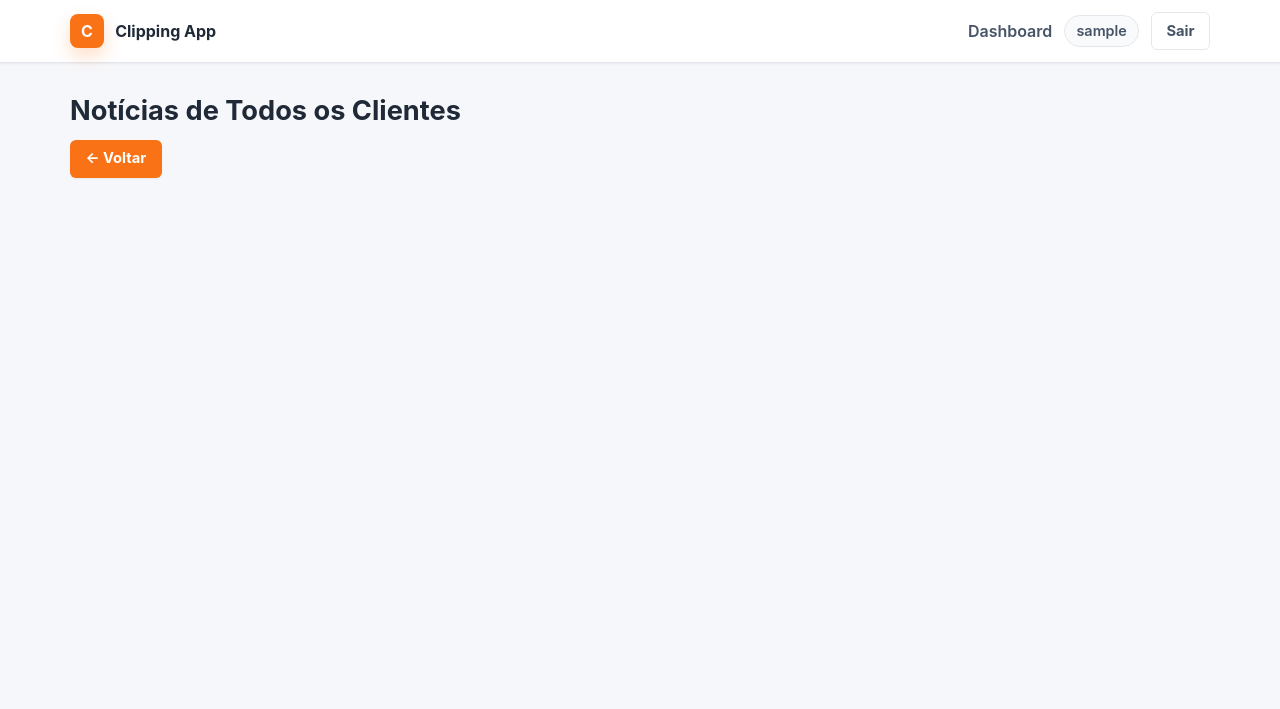
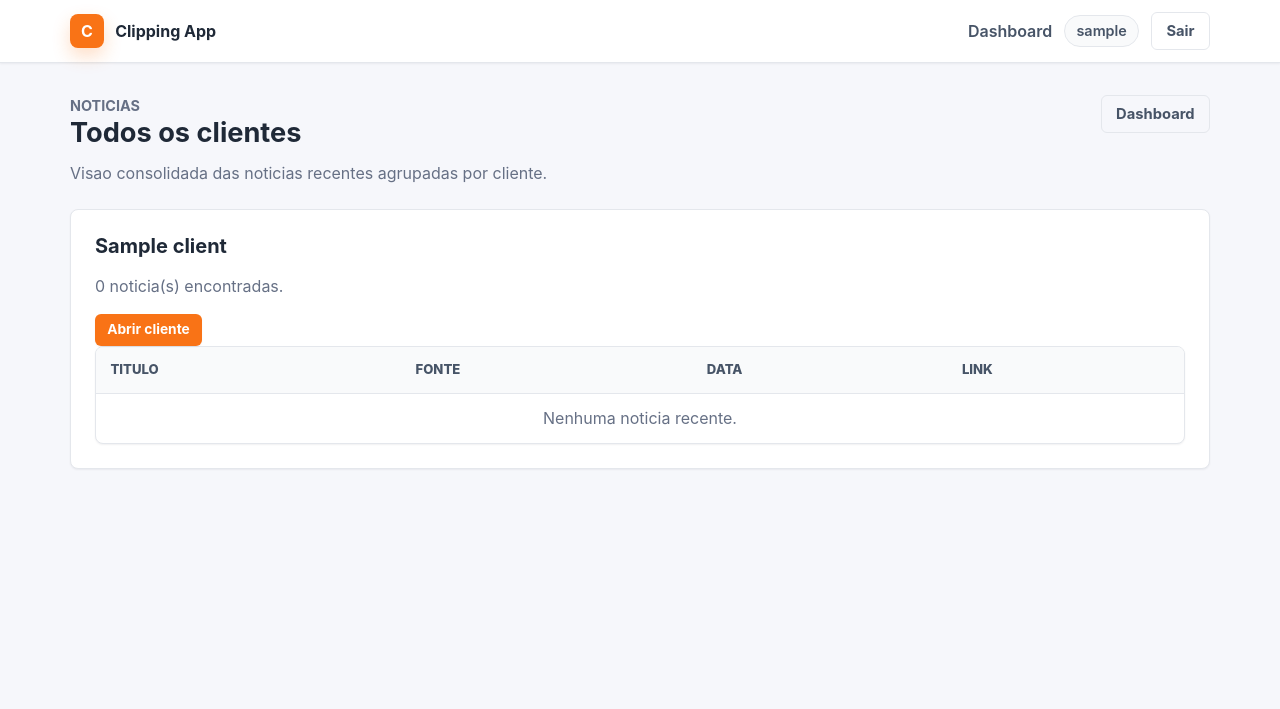
Before and after one commit to victorgdesouza/clipping, a Django app: page /noticias/todos/ in a window 1280 px wide. Shown: the top 709 px of the page. Run offline with Django 5.2, Linux system fonts and the light colour scheme; a user stored in the database is signed in; tables that the repository leaves empty hold one stand-in row (values such as "Sample post").

Commit message:
Improve all news page UX

```diff
--- a/templates/newsclip/todas_noticias.html
+++ b/templates/newsclip/todas_noticias.html
@@ -1,18 +1,33 @@
 {% extends "base.html" %}
-{% block title %}Notícias de Todos os Clientes{% endblock %}
+{% block title %}Noticias de Todos os Clientes{% endblock %}
+
 {% block content %}
-  <h1>Notícias de Todos os Clientes</h1>
-  <a href="{% url 'dashboard' %}" class="button">← Voltar</a>
-  <br><br>
-  {% for item in clientes_noticias %}
+<section class="page-header">
+  <div>
+    <p class="page-eyebrow">Noticias</p>
+    <h1>Todos os clientes</h1>
+    <p>Visao consolidada das noticias recentes agrupadas por cliente.</p>
+  </div>
+  <a href="{% url 'dashboard' %}" class="button button-ghost">Dashboard</a>
+</section>
+
+{% for item in clientes_noticias_display %}
+  <section class="card news-group">
+    <div class="card-heading">
+      <div>
         <h2>{{ item.cliente.name }}</h2>
-    <table style="width: 100%; border-collapse: collapse; margin-bottom: 10px;">
+        <p>{{ item.total }} noticia(s) encontradas.</p>
+      </div>
+      <a href="{% url 'client_news' item.cliente.id %}" class="button button-small">Abrir cliente</a>
+    </div>
+
+    <table>
       <thead>
         <tr>
-          <th style="text-align: left; border-bottom: 1px solid #ccc;">Título</th>
-          <th style="text-align: left; border-bottom: 1px solid #ccc;">Fonte</th>
-          <th style="text-align: left; border-bottom: 1px solid #ccc;">Data</th>
-          <th style="text-align: left; border-bottom: 1px solid #ccc;">Link</th>
+          <th>Titulo</th>
+          <th>Fonte</th>
+          <th>Data</th>
+          <th>Link</th>
         </tr>
       </thead>
       <tbody id="noticias_{{ item.cliente.id }}">
@@ -21,17 +36,29 @@
           <td>{{ noticia.title|truncatechars:80 }}</td>
           <td>{{ noticia.source }}</td>
           <td>{{ noticia.published_at|date:"d/m/Y H:i" }}</td>
-          <td><a href="{{ noticia.url }}" target="_blank">Ver notícia</a></td>
+          <td><a href="{{ noticia.url }}" target="_blank" rel="noopener">Ver noticia</a></td>
+        </tr>
+        {% empty %}
+        <tr>
+          <td colspan="4" class="empty-message">Nenhuma noticia recente.</td>
         </tr>
         {% endfor %}
       </tbody>
-      <tbody id="expandido_{{ item.cliente.id }}" style="display: none;"></tbody>
+      <tbody id="expandido_{{ item.cliente.id }}" class="is-hidden"></tbody>
     </table>
+
     {% if item.total > 5 %}
-      <button class="button ver-mais-btn" data-cliente="{{ item.cliente.id }}">Ver mais notícias de {{ item.cliente.name }}</button>
-      <button class="button ver-menos-btn" data-cliente="{{ item.cliente.id }}" style="display:none;">Ver menos</button>
+      <div class="action-bar table-actions">
+        <button class="button button-ghost ver-mais-btn" data-cliente="{{ item.cliente.id }}">Ver mais noticias</button>
+        <button class="button button-ghost ver-menos-btn is-hidden" data-cliente="{{ item.cliente.id }}">Ver menos</button>
+      </div>
     {% endif %}
-    <hr>
+  </section>
+{% empty %}
+  <div class="empty-state">
+    <h2>Nenhuma noticia encontrada</h2>
+    <p>Cadastre clientes e execute uma busca para preencher esta visao.</p>
+  </div>
 {% endfor %}
 
 <script>
@@ -45,32 +72,30 @@
             let noticias = data.noticias;
             let tbody = document.getElementById('expandido_' + clienteId);
             tbody.innerHTML = '';
-              // Pula as 5 primeiras, já exibidas
-              for(let i=5; i<noticias.length; i++) {
+            for (let i = 5; i < noticias.length; i++) {
               let n = noticias[i];
               tbody.innerHTML += `
                 <tr>
                   <td>${n.title}</td>
                   <td>${n.source}</td>
                   <td>${n.published_at}</td>
-                    <td><a href="${n.url}" target="_blank">Ver notícia</a></td>
+                  <td><a href="${n.url}" target="_blank" rel="noopener">Ver noticia</a></td>
                 </tr>
               `;
             }
-              tbody.style.display = '';
-              // Esconde o botão "ver mais", mostra o "ver menos"
-              this.style.display = 'none';
-              document.querySelector('.ver-menos-btn[data-cliente="' + clienteId + '"]').style.display = '';
+            tbody.classList.remove('is-hidden');
+            this.classList.add('is-hidden');
+            document.querySelector('.ver-menos-btn[data-cliente="' + clienteId + '"]').classList.remove('is-hidden');
           });
       });
     });
+
     document.querySelectorAll('.ver-menos-btn').forEach(function(botao) {
       botao.addEventListener('click', function() {
         var clienteId = this.getAttribute('data-cliente');
-          let tbody = document.getElementById('expandido_' + clienteId);
-          tbody.style.display = 'none';
-          this.style.display = 'none';
-          document.querySelector('.ver-mais-btn[data-cliente="' + clienteId + '"]').style.display = '';
+        document.getElementById('expandido_' + clienteId).classList.add('is-hidden');
+        this.classList.add('is-hidden');
+        document.querySelector('.ver-mais-btn[data-cliente="' + clienteId + '"]').classList.remove('is-hidden');
       });
     });
   });
```
Lines whose indentation alone changed are shown as unchanged.
